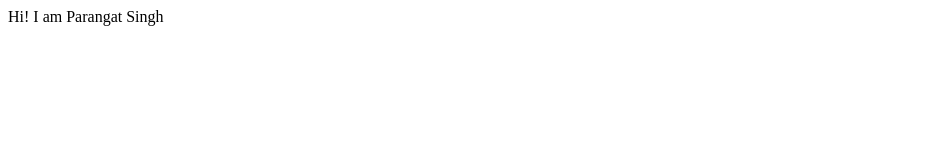
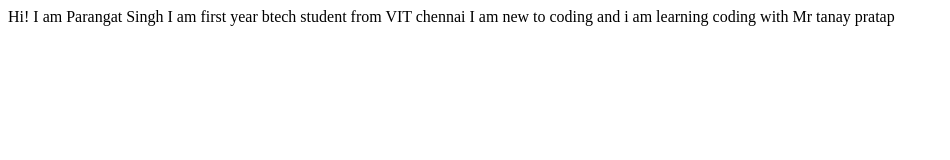
Before and after one commit to ParangatSingh/Parangat-singh-portfolio, a plain HTML site: page index.html in a window 1280 px wide. Shown: the whole page, without its empty margins (0-950 px from the left). Drawn offline with Linux system fonts and the light colour scheme.

Commit message:
docs"update index.html

```diff
--- a/index.html
+++ b/index.html
@@ -7,5 +7,7 @@
 </head>
 <body>
     Hi! I am Parangat Singh
+    I am first year btech student from VIT chennai
+    I am new to coding and i am learning coding with Mr tanay pratap
 </body>
 </html>
```
